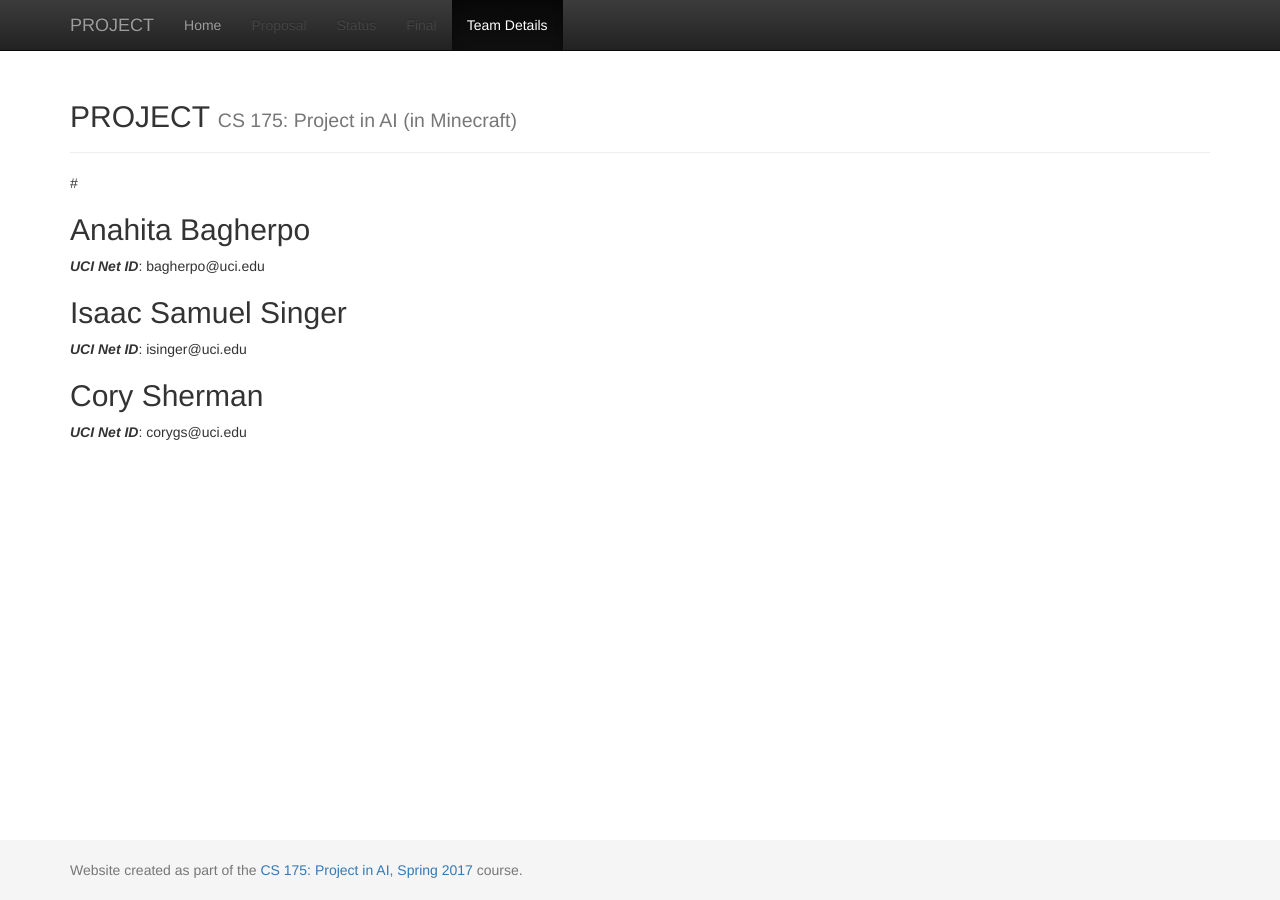
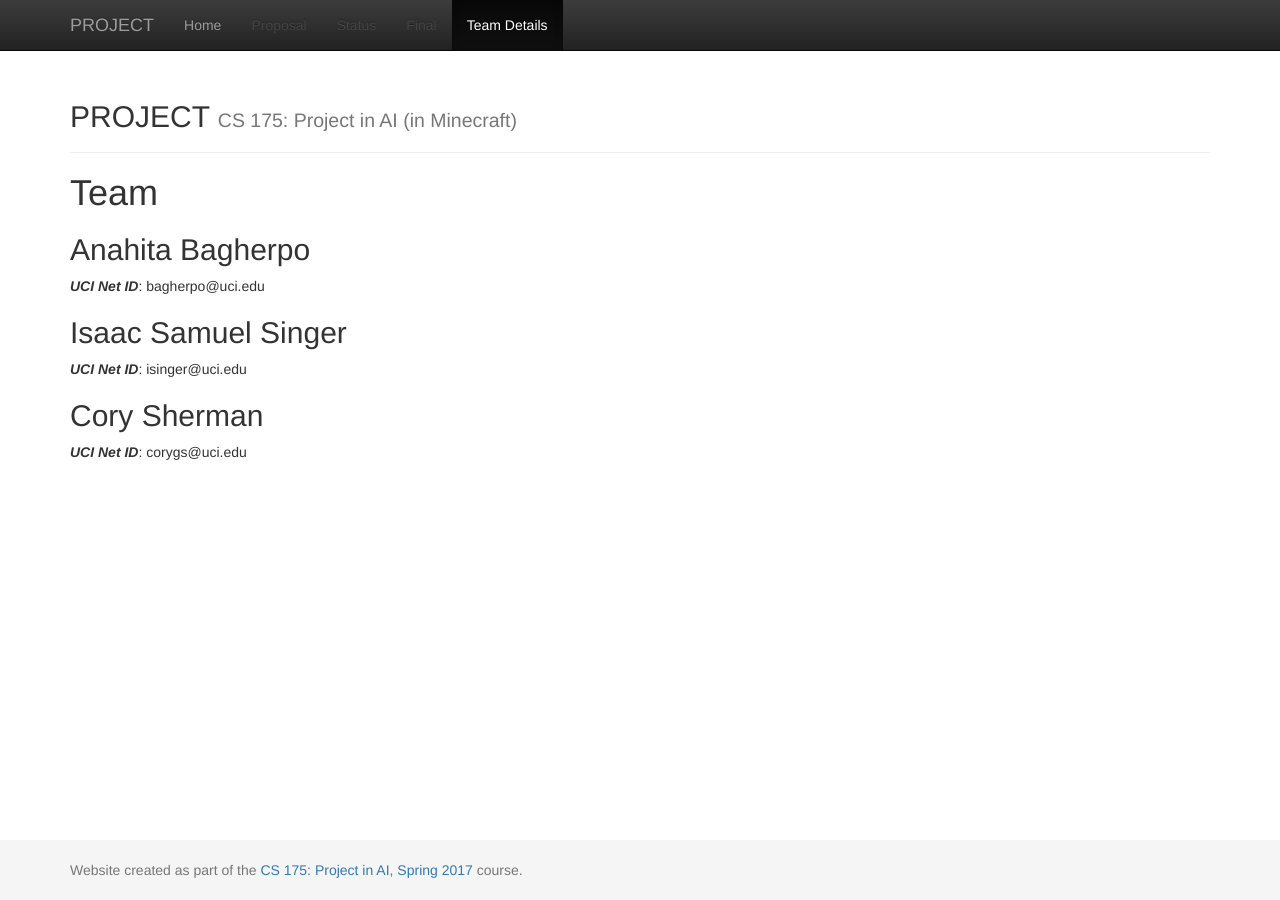
Before and after one commit to anahitab/A-Deep-Learning-Model-to-predict-frames-from-Malmo-Env-in-real-time, a Jekyll site: the page built from docs/team.md, in a window 1280 px wide. Built offline with Jekyll 4.4.1, drawn with Linux system fonts in a browser that asks for light colours.

Commit message:
Update team.md

```diff
--- a/docs/team.md
+++ b/docs/team.md
@@ -3,7 +3,7 @@ layout: default
 title:  Team
 ---
 
-# {{ Team for Project 175 }}
+# {{ page.title }}
 
 
 ## Anahita Bagherpo
```
